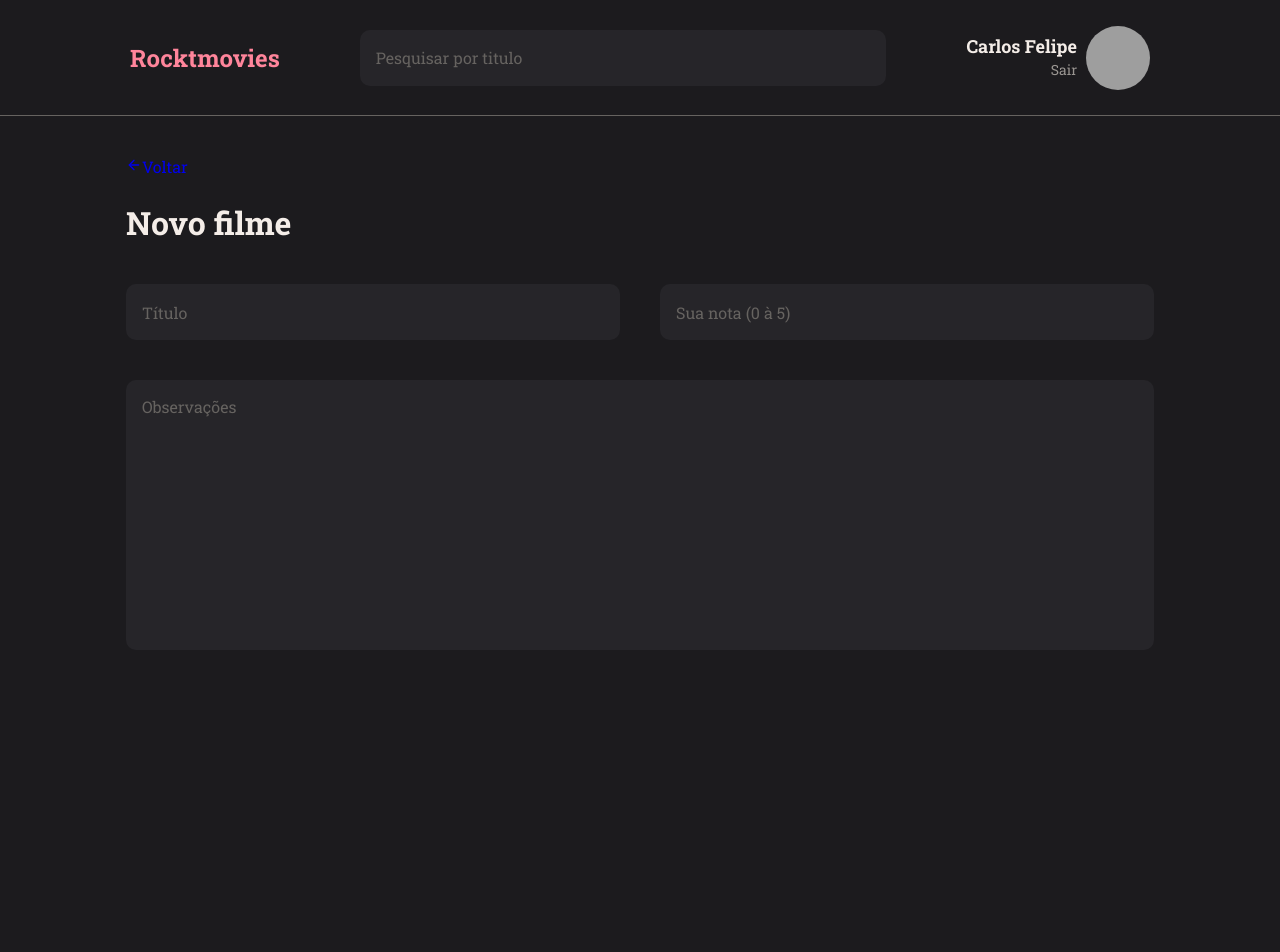
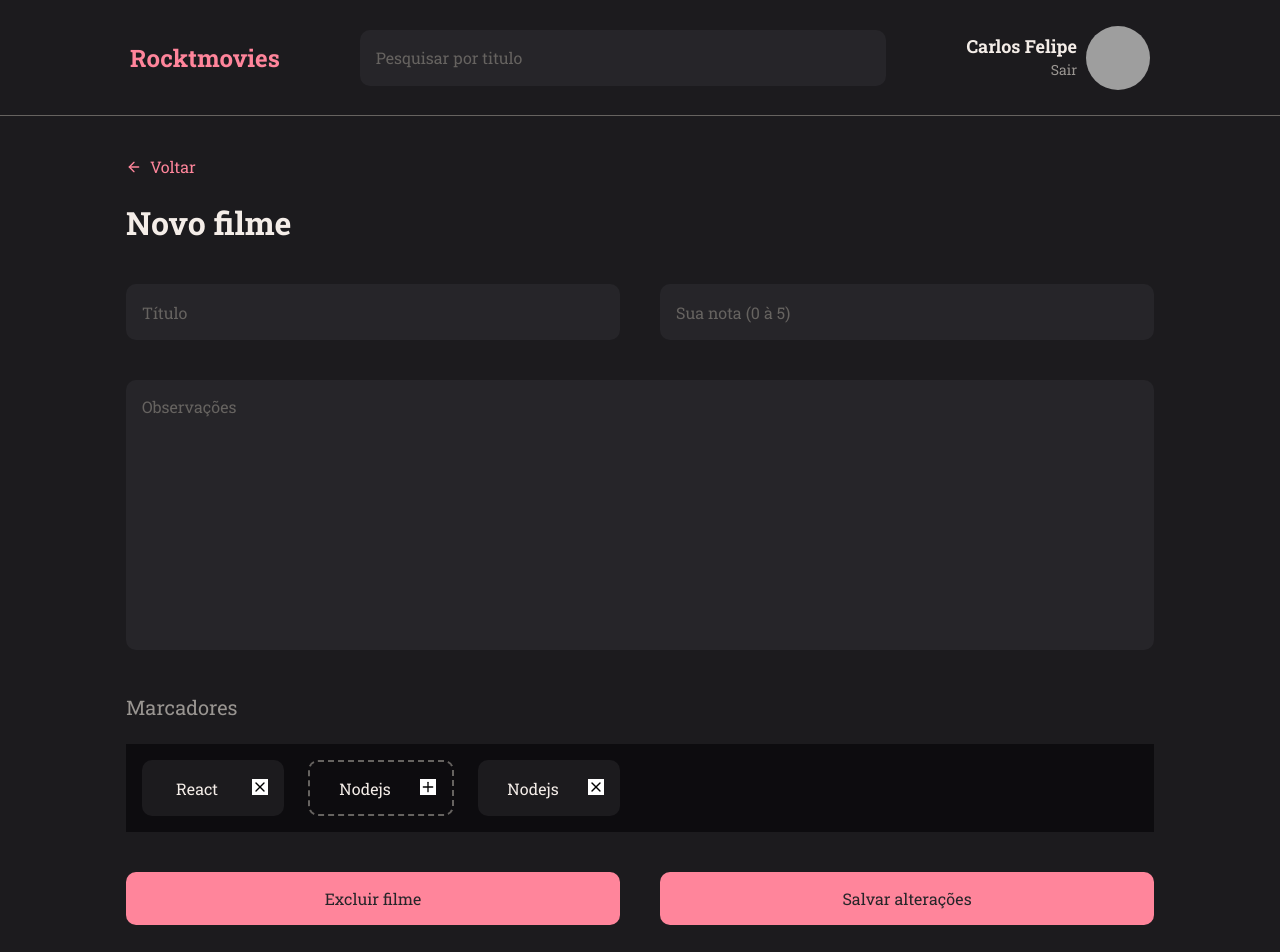
Before and after one commit to Felipe-Monte/project-movies, a React (Vite) app: page / in a window 1280 px wide. Shown: the top 952 px of the page. Before the commit the page ends 800 px from the top, so only its background shows below. Built offline with nearby package versions, Linux system fonts and the light colour scheme; grey boxes are pictures that could not be loaded.

Commit message:
create tag item

```diff
--- /dev/null
+++ b/src/components/TagItem/index.jsx
@@ -0,0 +1,22 @@
+import { Container } from './styles'
+import { FiPlus, FiX } from 'react-icons/fi'
+
+export function TagItem({ isNew, value, onClick, ...rest }) {
+  return (
+    <Container isNew={isNew}>
+      <input
+        type="text"
+        value={value}
+        readOnly={!isNew}
+        {...rest}
+      />
+
+      <button
+        type='button'
+        onClick={onClick}
+      >
+        {isNew ? <FiPlus /> : <FiX />}
+      </button>
+    </Container>
+  )
+}
--- /dev/null
+++ b/src/components/TagItem/styles.js
@@ -0,0 +1,42 @@
+import styled from 'styled-components'
+
+export const Container = styled.div`
+  width: fit-content;
+  display: flex;
+  align-items: center;
+
+  padding-right: 16px;
+
+  background-color: ${({ theme, isNew }) => isNew ? "transparent" : theme.COLORS.BACKGROUND_900};
+  color: ${({ theme }) => theme.COLORS.WHITE};
+  border: ${({ theme, isNew }) => isNew ? `2px dashed ${theme.COLORS.GRAY_300}` : "none"};
+
+  border-radius: 10px;
+
+> input {
+    height: 50px;
+    width: 110px;
+    padding: 12px;
+    border: none;
+
+    text-align: center;
+
+    background-color: transparent;
+    color: ${({ theme }) => theme.COLORS.WHITE};
+
+    border-radius: 10px;
+
+    &::placeholder {
+      color: ${({ theme }) => theme.COLORS.GRAY_300};
+    }
+  }
+
+  > button {
+    border: none;
+    background: none;
+  }
+
+  svg {
+    background-color: white;
+  }
+`
--- a/src/pages/CreateMovie/index.jsx
+++ b/src/pages/CreateMovie/index.jsx
@@ -4,6 +4,9 @@
 import { Header } from '../../components/Header'
 import { Input } from '../../components/Input'
 import { Textarea } from '../../components/Textarea'
+
+import { TagItem } from '../../components/TagItem'
+import { Button } from '../../components/Button'
 
 export function CreateMovie() {
   return (
@@ -19,7 +22,20 @@
           <Input type='text' placeholder='Sua nota (0 à 5)' />
         </div>
 
-        <Textarea placeholder='Observações'/>
+        <Textarea placeholder='Observações' />
+
+        <h2>Marcadores</h2>
+
+        <section>
+          <TagItem value='React' />
+          <TagItem value='Nodejs' isNew />
+          <TagItem value='Nodejs' />
+        </section>
+
+        <div className='button-area'>
+          <Button title='Excluir filme'/>
+          <Button title='Salvar alterações'/>
+        </div>
 
       </main>
     </Container>
--- a/src/pages/CreateMovie/styles.js
+++ b/src/pages/CreateMovie/styles.js
@@ -7,8 +7,25 @@
   > main {
     padding: 40px 126px;
 
+    a {
+      display: flex;
+      align-items: center;
+      gap: 8px;
+
+      color: ${({theme}) => theme.COLORS.PINK};
+    }
+
     h1 {
       margin-top: 24px;
+    }
+
+    h2 {
+      margin-top: 40px;
+      margin-bottom: 24px;
+
+      color: ${({theme}) => theme.COLORS.GRAY_100};
+      font-size: 20px;
+      font-weight: 400;
     }
 
     > div {
@@ -23,5 +40,24 @@
      }
 
     }
+
+    > section {
+      width: 100%;
+      height: 88px;
+
+      padding: 16px;
+
+      display: flex;
+      gap: 24px;
+
+
+      background-color: ${({theme}) => theme.COLORS.BLACK};
+    }
+
+    .button-area {
+      width: 100%;
+
+      display: flex;
+    }
   }
 `
```
